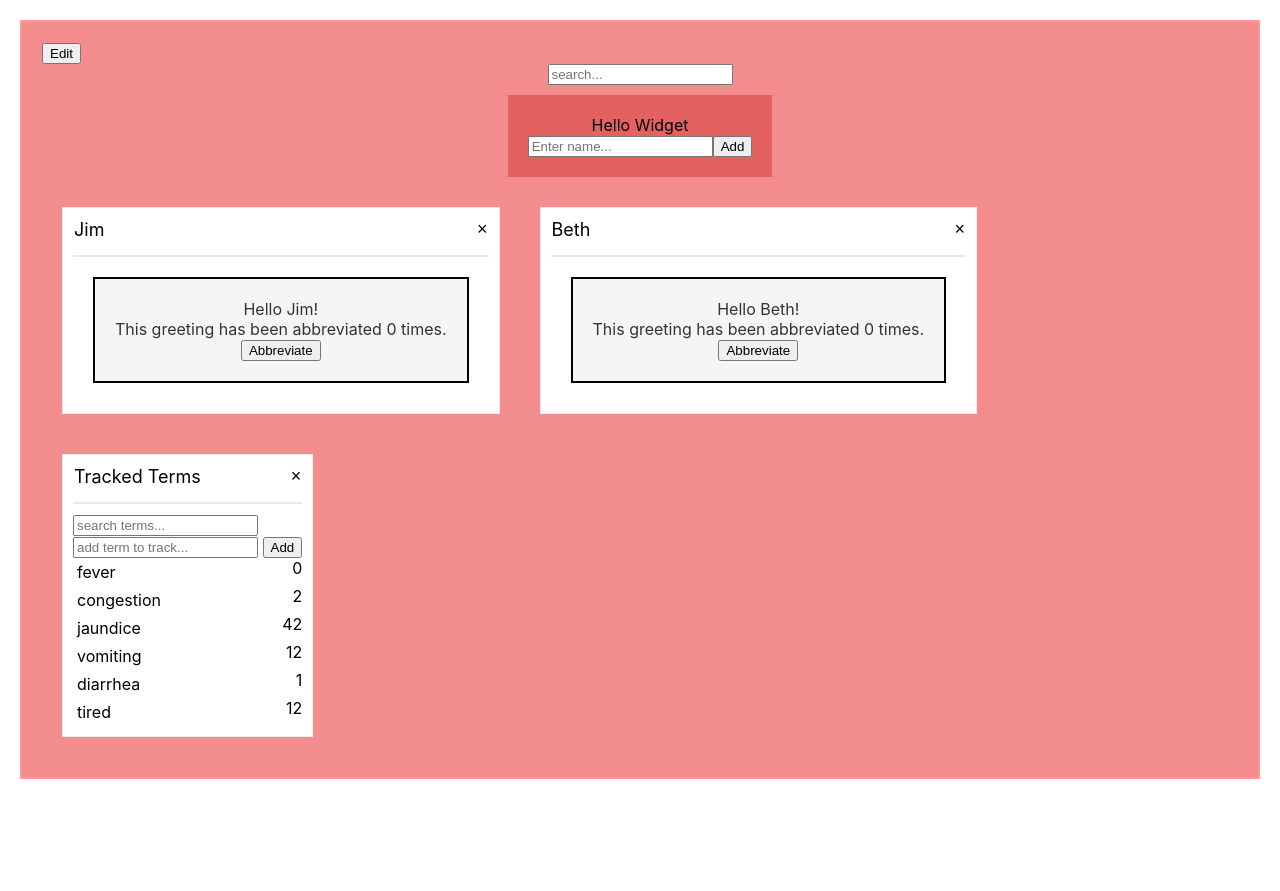
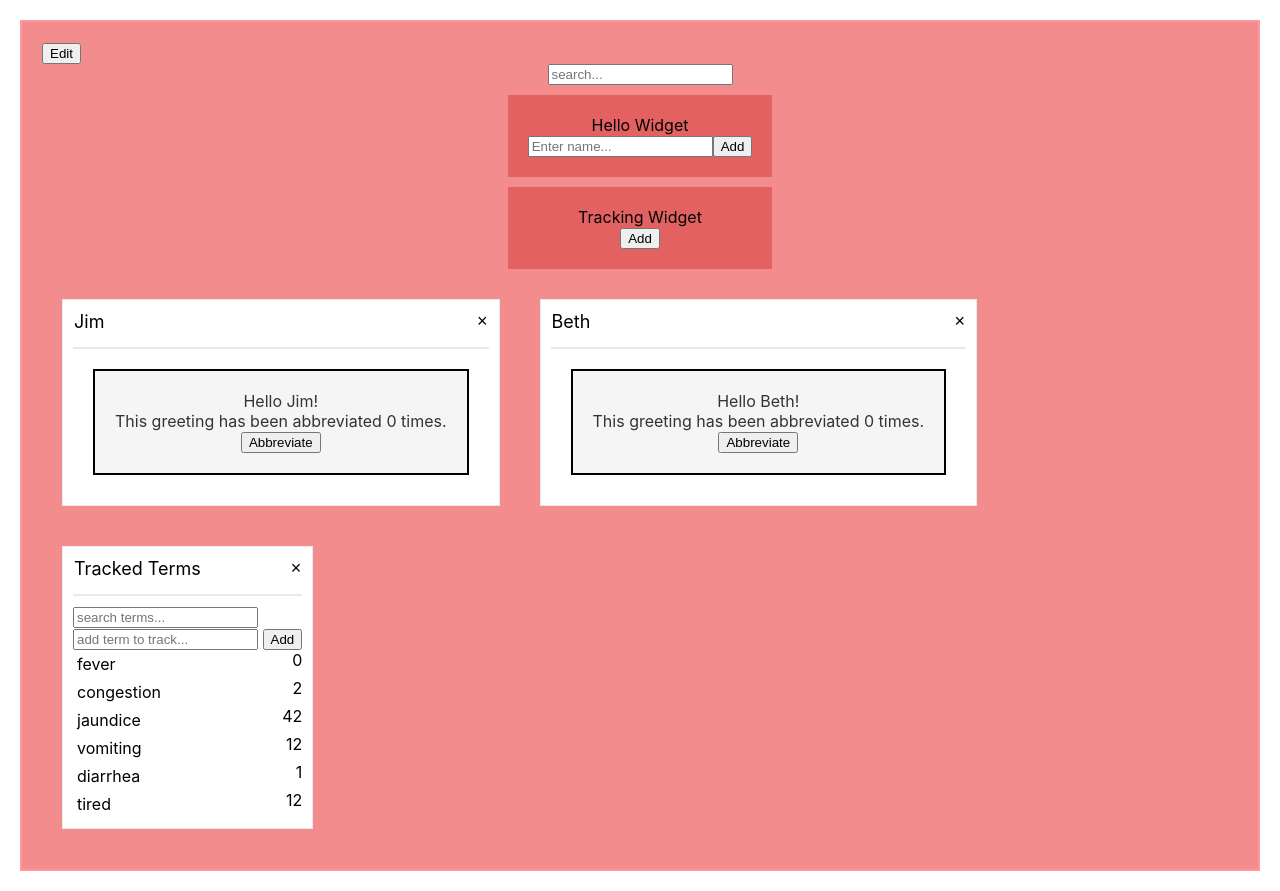
Before and after one commit to dsmcclain/react-sandbox, a React (Create React App) app: page / in a window 1280 px wide. Both pictures are taken after a click on the button "Edit". Before the commit the page ends 800 px from the top, so only its background shows below. Built offline with nearby package versions, Linux system fonts and the light colour scheme.

Commit message:
add tracking widget as an option in edit mode

```diff
--- a/src/AddWidget.css
+++ b/src/AddWidget.css
@@ -1,4 +1,4 @@
-.add-widget {
+.add-widget-box {
 	margin: 10px;
 	padding: 20px;
     border: 2px solid #ff999;
--- a/src/AddWidget.js
+++ b/src/AddWidget.js
@@ -9,11 +9,16 @@ class AddWidget extends Component {
         };
 
         this.addHello = this.addHello.bind(this);
+        this.addTracking = this.addTracking.bind(this);
     }
 
     addHello() {
         this.props.addPeople(this.state.name);
         this.setState({ name: "" });
+    }
+
+    addTracking() {
+        this.props.addTracking();
     }
 
     onChange = e => {
@@ -23,13 +28,20 @@ class AddWidget extends Component {
     render() {
         return (
             <div className="add-widget">
-                    <div>Hello Widget</div>
-                    <input className='add-new-name'
-                           placeholder="Enter name..."
-                           onChange={this.onChange}
-                           value={this.state.name}/>
+                <div className="add-widget-box">
+                    Hello Widget <br/>
+                <input className='add-new-name'
+                       placeholder="Enter name..."
+                       onChange={this.onChange}
+                       value={this.state.name}/>
+                <button className='add-widget-button'
+                        onClick={this.addHello}>Add</button>
+                </div>
+                <div className="add-widget-box">
+                    Tracking Widget <br/>
                     <button className='add-widget-button'
-                            onClick={this.addHello}>Add</button>
+                            onClick={this.addTracking}>Add</button>
+                </div>
             </div>
         );
     }
--- a/src/DashboardLayout.js
+++ b/src/DashboardLayout.js
@@ -83,6 +83,7 @@ class DashboardLayout extends Component {
                 <input placeholder="search..." onChange={this.onChange} />
                 {this.state.editable && <AddWidget
                                          addPeople={this.addPeople}
+                                         addTracking={this.renderTracking}
                                          />}
                 <div className="widget-rows">
                     {
```
